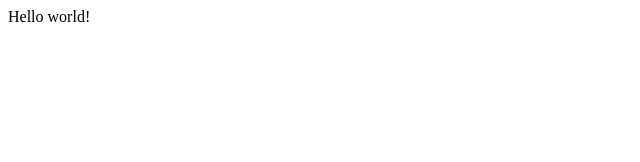
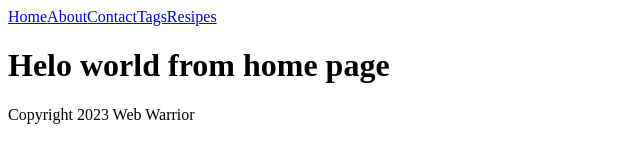
Before and after one commit to AharonGrigoryan/Simply-Recipes, a Gatsby site: page / in a window 1280 px wide. Shown: the whole page, without its empty margins (0-640 px from the left). Built offline with nearby package versions, Linux system fonts and the light colour scheme; Gatsby itself is replaced by a stand-in of ours.

Commit message:
collected site pages

```diff
--- a/gatsby-config.js
+++ b/gatsby-config.js
@@ -8,5 +8,5 @@
  * @type {import('gatsby').GatsbyConfig}
  */
 module.exports = {
-  plugins: [],
-}
+  plugins: [`gatsby-plugin-styled-components`],
+};
--- a/package.json
+++ b/package.json
@@ -13,9 +13,12 @@
     "test": "echo \"Write tests! -> https://gatsby.dev/unit-testing\" && exit 1"
   },
   "dependencies": {
+    "babel-plugin-styled-components": "^2.0.7",
     "gatsby": "^5.3.3",
+    "gatsby-plugin-styled-components": "^6.3.0",
     "react": "^18.2.0",
-    "react-dom": "^18.2.0"
+    "react-dom": "^18.2.0",
+    "styled-components": "^5.3.6"
   },
   "repository": {
     "type": "git",
--- /dev/null
+++ b/src/components/Footer.js
@@ -0,0 +1,11 @@
+import React from "react";
+
+const Footer = () => {
+  return (
+    <footer>
+      <p>Copyright 2023 Web Warrior</p>
+    </footer>
+  );
+};
+
+export default Footer;
--- /dev/null
+++ b/src/components/Layout.js
@@ -0,0 +1,15 @@
+import React from "react";
+import Footer from "./Footer";
+import Navbar from "./Navbar";
+
+const Layout = ({ children }) => {
+  return (
+    <div>
+      <Navbar />
+      {children}
+      <Footer />
+    </div>
+  );
+};
+
+export default Layout;
--- /dev/null
+++ b/src/components/Navbar.js
@@ -0,0 +1,16 @@
+import { Link } from "gatsby";
+import React from "react";
+
+const Navbar = () => {
+  return (
+    <nav>
+      <Link to="/">Home</Link>
+      <Link to="/about">About</Link>
+      <Link to="/contact">Contact</Link>
+      <Link to="/tags">Tags</Link>
+      <Link to="/resipes">Resipes</Link>
+    </nav>
+  );
+};
+
+export default Navbar;
--- a/src/pages/index.js
+++ b/src/pages/index.js
@@ -1,5 +1,10 @@
-import * as React from "react"
+import * as React from "react";
+import Layout from "../components/Layout";
 
 export default function Home() {
-  return <div>Hello world!</div>
+  return (
+    <Layout>
+      <h1>Helo world from home page</h1>
+    </Layout>
+  );
 }
```
Also changed, not shown: src/pages/404.js (added, +12 -0 lines), src/pages/about.js (added, +12 -0 lines), src/pages/contact.js (added, +12 -0 lines), src/pages/resipes.js (added, +12 -0 lines), src/pages/tags.js (added, +12 -0 lines), 1 other file.
